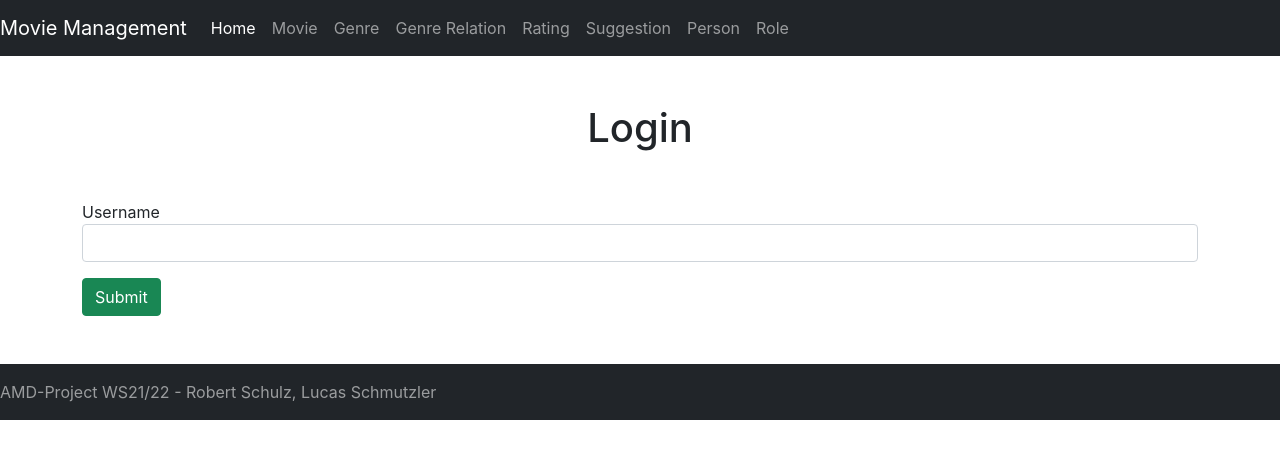
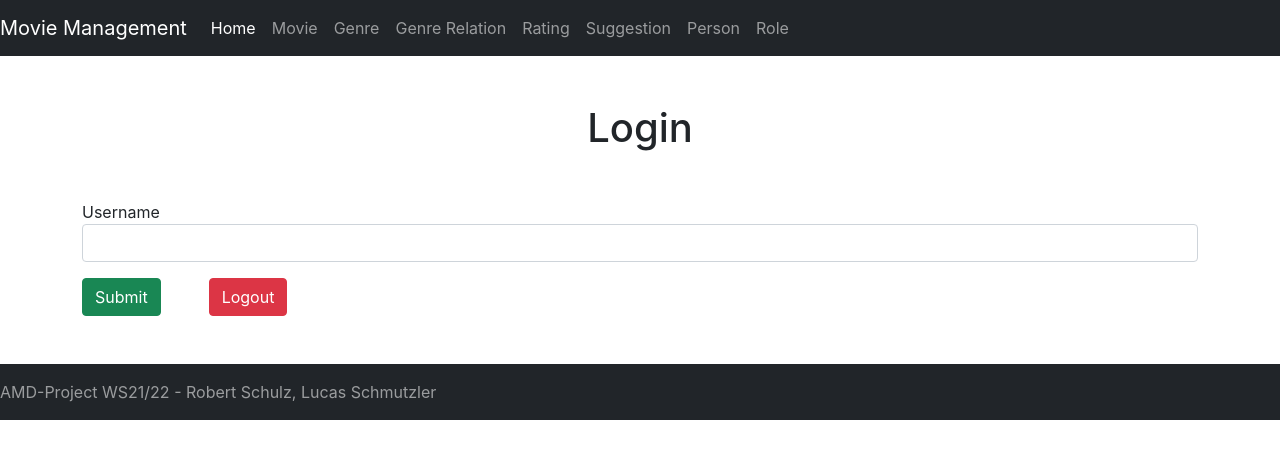
Before and after one commit to g4m3r0/Movie-Management, a React (Create React App) app in the folder client/: page / in a window 1280 px wide. Shown: the top 458 px of the page. Built offline with nearby package versions, Linux system fonts and the light colour scheme.

Commit message:
Update SetUser.js

```diff
--- a/client/src/components/SetUser.js
+++ b/client/src/components/SetUser.js
@@ -25,11 +25,17 @@ const SetUser = () => {
             //todo check if user exists?
             var tmpUserName = window.sessionStorage.getItem('username');
             console.log(`Username: ${tmpUserName}`);
-            if (!tmpUserName) {
+            if (tmpUserName == null || tmpUserName == undefined || tmpUserName == 'undefined') {
                 document.getElementById('login').innerHTML = 'Login';
             } else {
                 document.getElementById('login').innerHTML = `Logged in as ${tmpUserName}`;
             }
+        }
+
+        const logout = () => {
+            window.sessionStorage.removeItem("username");
+            console.log("Logged out!");
+            window.location = "/";
         }
 
     return (
@@ -47,6 +53,7 @@ const SetUser = () => {
                     />
                 </div>
                 <input className="btn btn-success" type="submit" />
+                <button className="mx-5 btn btn-danger" onClick={logout}>Logout</button>
             </form>
         </Fragment>
     );
```
